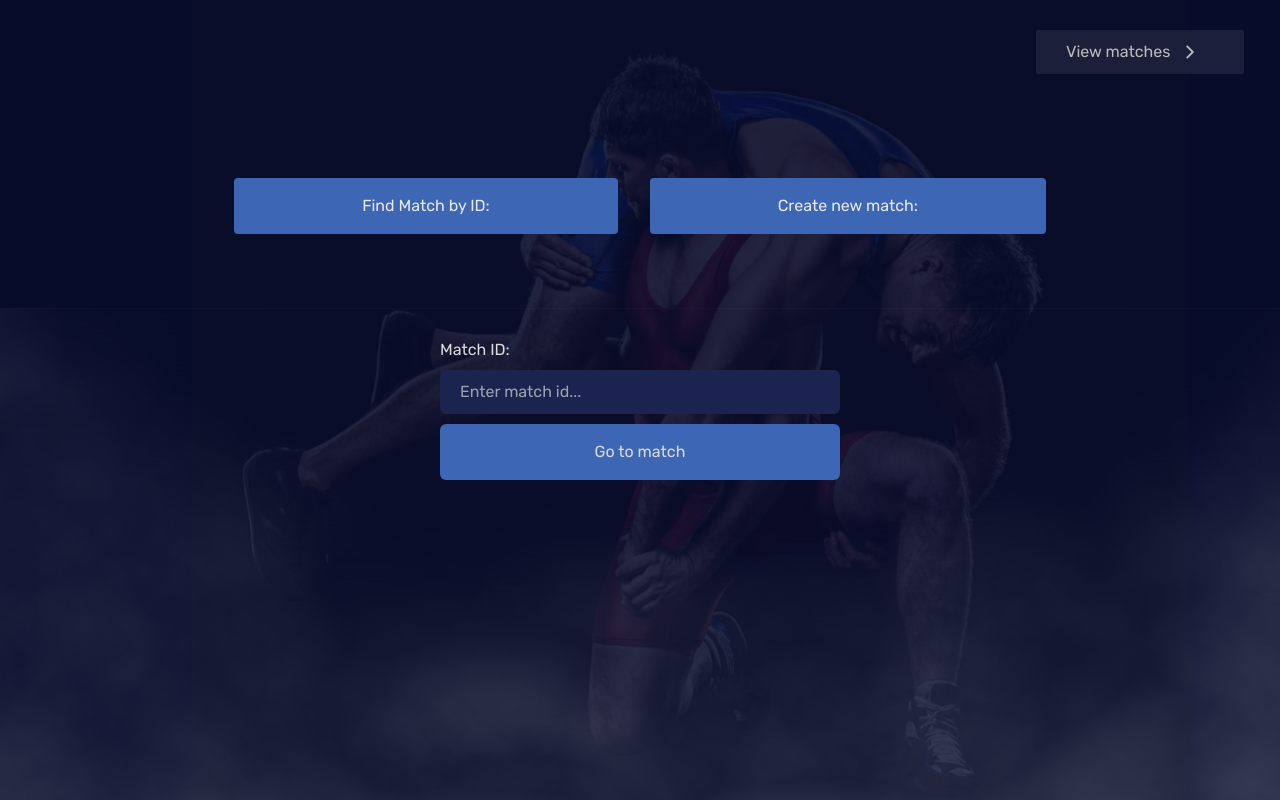
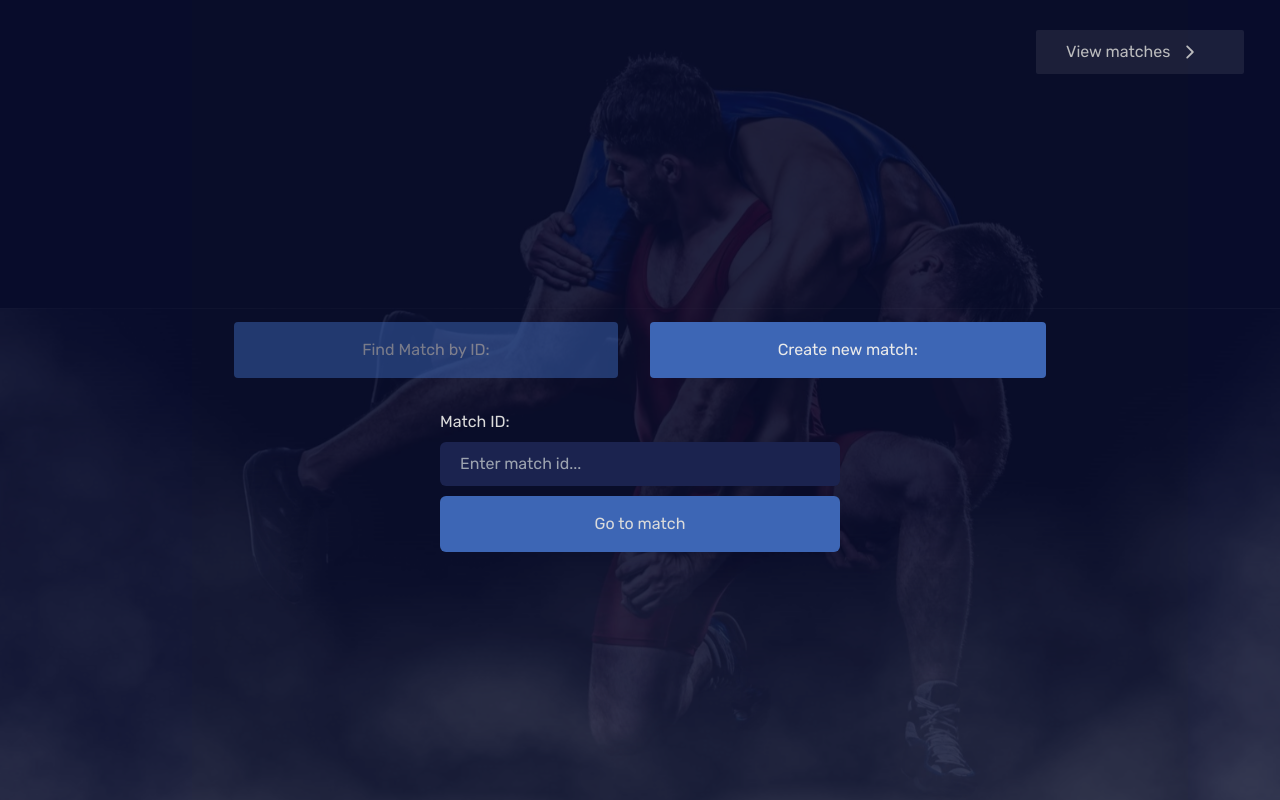
Before and after one commit to QssAnalytic/WrestlingDataFront, a React (Vite) app: page /login in a window 1280 px wide. Built offline with nearby package versions, Linux system fonts and the light colour scheme; no server answers.

Commit message:
null push

```diff
--- a/src/components/CreateNewMatch.jsx
+++ b/src/components/CreateNewMatch.jsx
@@ -53,7 +53,7 @@ export default function CreateNewMatch({ id, openComponent }) {
   return (
     <>
       <div
-        className={`create-new-match-container ${
+        className={`create-new-match-container flex justify-center items-center ${
           !openComponent[id] ? "hidden" : "block"
         }`}
       >
--- a/src/components/LoginForm.jsx
+++ b/src/components/LoginForm.jsx
@@ -37,7 +37,7 @@ export default function LoginForm({ id, openComponent }) {
           <div className="go-to-match flex justify-center items-center w-full ">
             <Link to={`/${fightId}`} className="w-full">
               <button
-                className="submit text-wTextSec w-full bg-[#3D66B5] rounded-md py-4"
+                className="submit text-wTextSec w-full bg-[#3D66B5] rounded-md py-4 hover:opacity-50"
                 type="button"
                 onClick={handleMatch}
               >
--- a/src/pages/Login.jsx
+++ b/src/pages/Login.jsx
@@ -5,21 +5,21 @@ import CreateNewMatch from "../components/CreateNewMatch";
 import LoginForm from "../components/LoginForm";
 export default function Login() {
   const [openComponent, setOpenComponent] = useState({
-    find : true,
-    create : false,
+    find: true,
+    create: false,
   });
 
-  const handleOpenComponent = (id)=>{
-    setOpenComponent((prev)=>({
-      [Object.keys(prev)?.[0]] : false,
-      [id] : !prev[id]
-    }))
-  }
+  const handleOpenComponent = (id) => {
+    setOpenComponent((prev) => ({
+      [Object.keys(prev)?.[0]]: false,
+      [id]: !prev[id],
+    }));
+  };
 
   return (
     <div className="login h-[100vh]">
-      <div className="container m-auto px-9">
-        <div className="login-inner h-[450px] flex flex-col justify-between">
+      <div className="container m-auto h-full px-9">
+        <div className="login-inner h-full flex flex-col">
           <div className="login-header flex justify-end">
             <div className="flex w-52 right-btn items-end rounded-sm bg-[#ffffff] bg-opacity-[0.08] py-[0.62rem] px-[1.88rem]">
               <Link to={"/"}>
@@ -29,12 +29,18 @@ export default function Login() {
               </Link>
             </div>
           </div>
+
+          <div className="flex flex-col gap-8 h-full justify-center">
             <div className="login-btns flex items-center gap-8 justify-center">
               <div className="find">
                 <button
                   id="find"
-                className="bg-[#3D66B5] py-4 px-32 text-[#eaeaea] rounded"
-                onClick={(e)=> handleOpenComponent(e.currentTarget.id)}
+                  className={`bg-[#3D66B5] py-4 px-32 text-[#eaeaea] rounded ${
+                    openComponent.find
+                      ? "opacity-[50%] pointer-events-none"
+                      : "bg-[#3D66B5] text-[#eaeaea] pointer-events-auto"
+                  }`}
+                  onClick={(e) => handleOpenComponent(e.currentTarget.id)}
                 >
                   Find Match by ID:
                 </button>
@@ -42,15 +48,22 @@ export default function Login() {
               <div className="find">
                 <button
                   id="create"
-                className="bg-[#3D66B5] py-4 px-32 text-[#eaeaea] rounded"
-                onClick={(e)=> handleOpenComponent(e.currentTarget.id)}
+                  className={`bg-[#3D66B5] py-4 px-32 text-[#eaeaea] rounded ${
+                    openComponent.create
+                      ? 'opacity-[50%] pointer-events-none'
+                      : "bg-[#3D66B5] text-[#eaeaea] pointer-events-auto"
+                  }`}
+                  onClick={(e) => handleOpenComponent(e.currentTarget.id)}
                 >
                   Create new match:
                 </button>
               </div>
             </div>
-          <LoginForm id={'find'} openComponent={openComponent} />
-          <CreateNewMatch id={'create'} openComponent={openComponent} />
+            <div className="">
+              <LoginForm id={"find"} openComponent={openComponent} />
+              <CreateNewMatch id={"create"} openComponent={openComponent} />
+            </div>
+          </div>
         </div>
       </div>
     </div>
--- a/src/pages/ViewMatches.jsx
+++ b/src/pages/ViewMatches.jsx
@@ -60,12 +60,9 @@ export default function ViewMatches() {
               All Match
             </div>
             <div className="filter-matches flex gap-4 mb-4">
-              <button className="filter text-[#26719B] py-3 px-5 flex transition-all duration-200 hover:text-wMain hover:bg-[#eaeaea] hover:border-transparent items-center justify-center gap-2 border rounded border-[#26719B]">
-                Filter <PiVideoBold />
-              </button>
               <Link to={"/login"}>
                 <button className="filter text-[#26719B] transition-all duration-200 hover:text-wMain hover:bg-[#eaeaea] hover:border-transparent py-3 px-5 flex items-center justify-center gap-2 border rounded border-[#26719B]">
-                  Find Match by ID
+                  Record Match
                 </button>
               </Link>
             </div>
@@ -92,14 +89,14 @@ export default function ViewMatches() {
                       setOpenEditMatch={setOpenEditMatch}
                       editMutate={mutate}
                     />
-                    <Pagination
+                    {/* <Pagination
                       total={matches.count}
                       nextPage={matches.next_page}
                       prevPage={matches.previous_page}
                       onPageChange={handlePage}
                       filterParams={filterParams}
                       mutate={mutate}
-                    />
+                    /> */}
                   </>
                 ) : (
                   <div className="no-data flex justify-center items-center text-red-400">
@@ -116,8 +113,7 @@ export default function ViewMatches() {
           <div className="footer-inner">
             <div className="footer-info flex justify-center text-white">
               <p>
-                Developed by Akshin Guseinov, Eltun Mammadov, Tamerlan Aliyev,
-                Elvin Guseinov
+                Copyright 2023
               </p>
             </div>
           </div>
```
Lines whose indentation alone changed are shown as unchanged.
